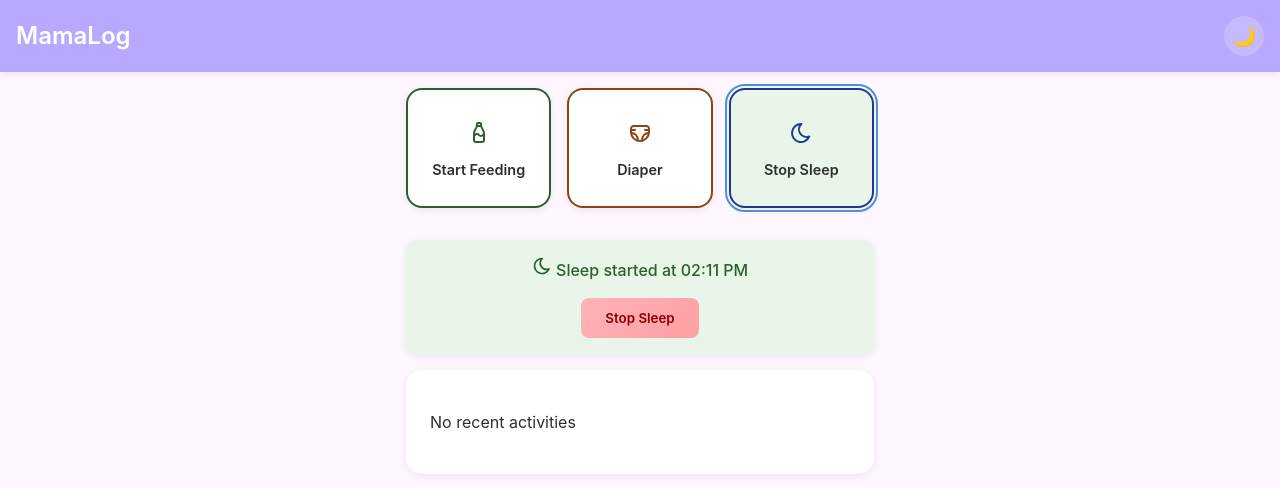
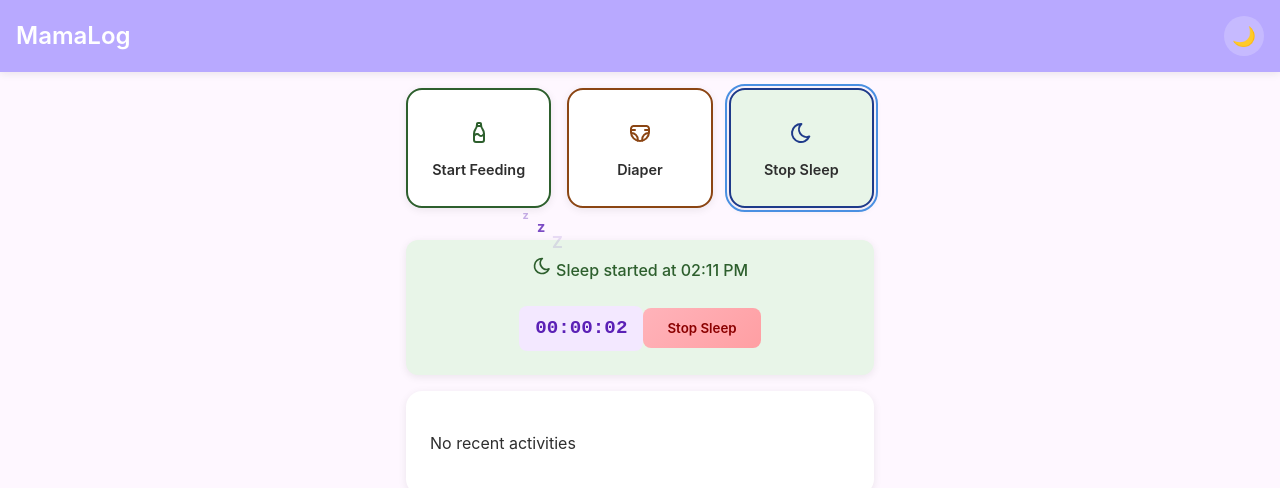
Before and after one commit to flisnes/amme-app, a React (Vite) app: page / in a window 1280 px wide. Both pictures are taken after a click on the button "Start Sleep". Shown: the top 488 px of the page. Built offline with nearby package versions, Linux system fonts and the light colour scheme.

Commit message:
Add sleeping animation

```diff
--- a/src/App.css
+++ b/src/App.css
@@ -668,6 +668,92 @@
   transform: translateY(-1px);
 }
 
+.activity-icon-animated {
+  position: relative;
+  display: inline-block;
+}
+
+.activity-icon-animated.sleeping {
+  animation: gentle-pulse 3s ease-in-out infinite;
+}
+
+@keyframes gentle-pulse {
+  0%, 100% { transform: scale(1); }
+  50% { transform: scale(1.05); }
+}
+
+.floating-z {
+  position: absolute;
+  font-size: 0.8rem;
+  color: var(--accent-sleep-text);
+  pointer-events: none;
+  opacity: 0;
+  font-weight: bold;
+}
+
+.floating-z.z1 {
+  left: -10px;
+  top: -15px;
+  animation: float-z 4s ease-in-out infinite;
+  animation-delay: 0s;
+}
+
+.floating-z.z2 {
+  left: 5px;
+  top: -20px;
+  animation: float-z 4s ease-in-out infinite;
+  animation-delay: 1.3s;
+  font-size: 0.9rem;
+}
+
+.floating-z.z3 {
+  left: 20px;
+  top: -25px;
+  animation: float-z 4s ease-in-out infinite;
+  animation-delay: 2.6s;
+  font-size: 1rem;
+}
+
+@keyframes float-z {
+  0% {
+    opacity: 0;
+    transform: translateY(0px) scale(1);
+  }
+  20% {
+    opacity: 1;
+    transform: translateY(-10px) scale(1.1);
+  }
+  40% {
+    opacity: 0.8;
+    transform: translateY(-20px) scale(1);
+  }
+  60% {
+    opacity: 0.5;
+    transform: translateY(-30px) scale(0.9);
+  }
+  80% {
+    opacity: 0.2;
+    transform: translateY(-40px) scale(0.8);
+  }
+  100% {
+    opacity: 0;
+    transform: translateY(-50px) scale(0.7);
+  }
+}
+
+.duration-display {
+  font-size: 1.2rem;
+  font-weight: 600;
+  color: var(--accent-sleep-text);
+  text-align: center;
+  margin: 0.5rem 0;
+  font-family: 'Courier New', monospace;
+  background: var(--accent-sleep);
+  padding: 0.5rem 1rem;
+  border-radius: 8px;
+  display: inline-block;
+}
+
 @media (max-width: 768px) {
   .button-grid {
     gap: 0.75rem;
--- a/src/App.tsx
+++ b/src/App.tsx
@@ -22,6 +22,16 @@ function App() {
   const [swipeStates, setSwipeStates] = useState<Record<string, { startX: number; startY: number; currentX: number; currentY: number; isDragging: boolean; isActive: boolean }>>({})
   const [slidingOutItems, setSlidingOutItems] = useState<Set<string>>(new Set())
   const [recentlyDeleted, setRecentlyDeleted] = useState<{activity: Activity, timeoutId: NodeJS.Timeout} | null>(null)
+  const [currentTime, setCurrentTime] = useState(new Date())
+
+  // Update current time every second for live duration
+  useEffect(() => {
+    const timer = setInterval(() => {
+      setCurrentTime(new Date())
+    }, 1000)
+
+    return () => clearInterval(timer)
+  }, [])
   const [showDiaperOptions, setShowDiaperOptions] = useState(false)
   const [showFeedingOptions, setShowFeedingOptions] = useState(false)
   const [expandedDates, setExpandedDates] = useState<Set<string>>(new Set())
@@ -152,6 +162,16 @@ function App() {
     const minutes = Math.floor(diff / 60000)
     const seconds = Math.floor((diff % 60000) / 1000)
     return `${minutes}m ${seconds}s`
+  }
+
+  const formatLiveDuration = (startTime: Date) => {
+    const now = new Date()
+    const diffMs = now.getTime() - startTime.getTime()
+    const hours = Math.floor(diffMs / (1000 * 60 * 60))
+    const minutes = Math.floor((diffMs % (1000 * 60 * 60)) / (1000 * 60))
+    const seconds = Math.floor((diffMs % (1000 * 60)) / 1000)
+
+    return `${hours.toString().padStart(2, '0')}:${minutes.toString().padStart(2, '0')}:${seconds.toString().padStart(2, '0')}`
   }
 
   const getActivityIcon = (type: ActivityType) => {
@@ -497,8 +517,23 @@ function App() {
         {currentActivity && (
           <div className="active-session">
             <p>
-              {getActivityIcon(currentActivity.type)} {getActivityLabel(currentActivity)} started at {formatTime(currentActivity.startTime)}
+              <span className={`activity-icon-animated ${currentActivity.type === 'sleep' ? 'sleeping' : ''}`}>
+                {getActivityIcon(currentActivity.type)}
+                {currentActivity.type === 'sleep' && (
+                  <>
+                    <span className="floating-z z1">z</span>
+                    <span className="floating-z z2">z</span>
+                    <span className="floating-z z3">Z</span>
+                  </>
+                )}
+              </span>
+              {' '}{getActivityLabel(currentActivity)} started at {formatTime(currentActivity.startTime)}
             </p>
+            {currentActivity.type === 'sleep' && (
+              <div className="duration-display">
+                {formatLiveDuration(currentActivity.startTime)}
+              </div>
+            )}
             <button className="stop-session-btn" onClick={stopActivity}>
               Stop {getActivityLabel(currentActivity)}
             </button>
```
